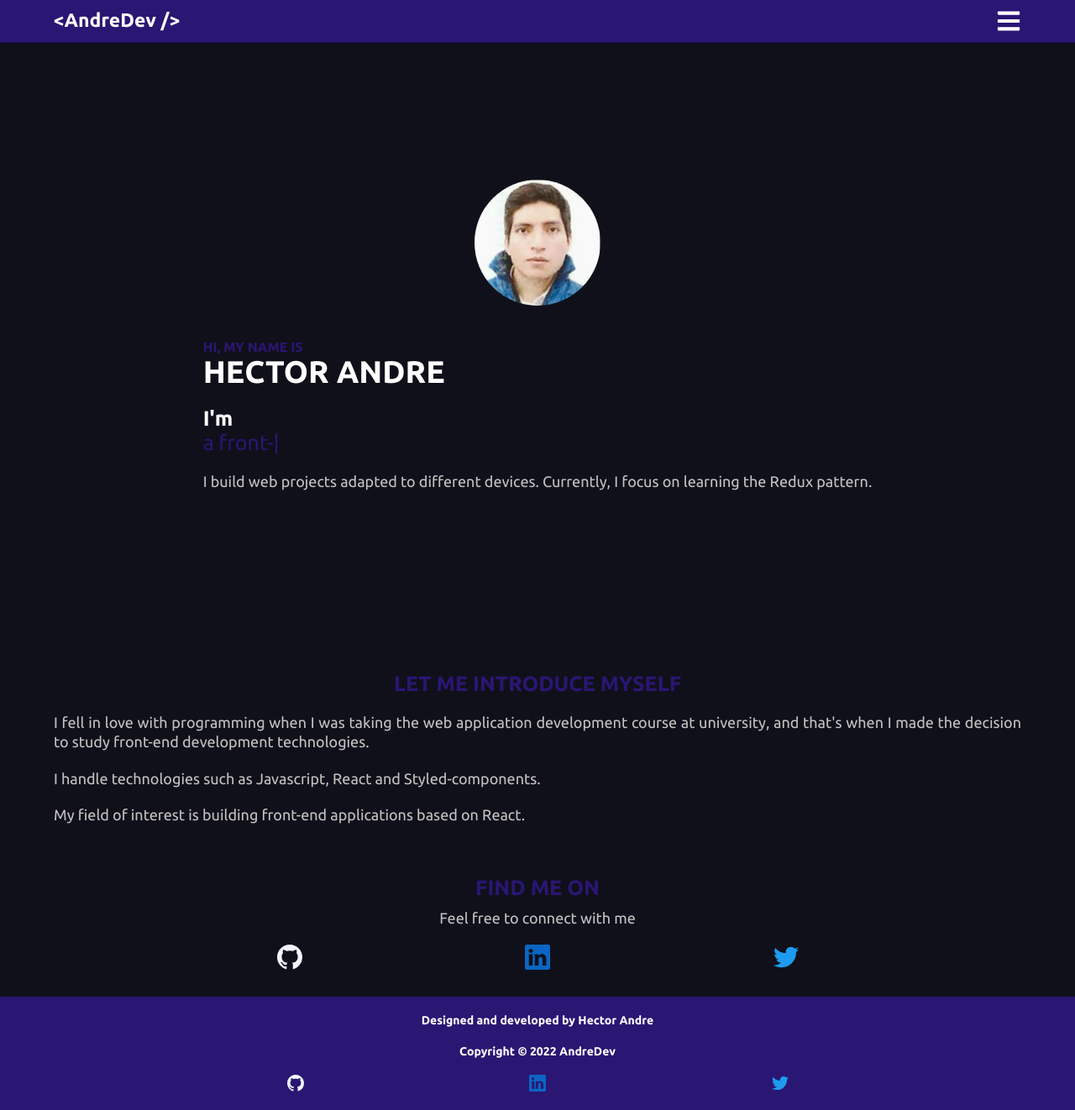
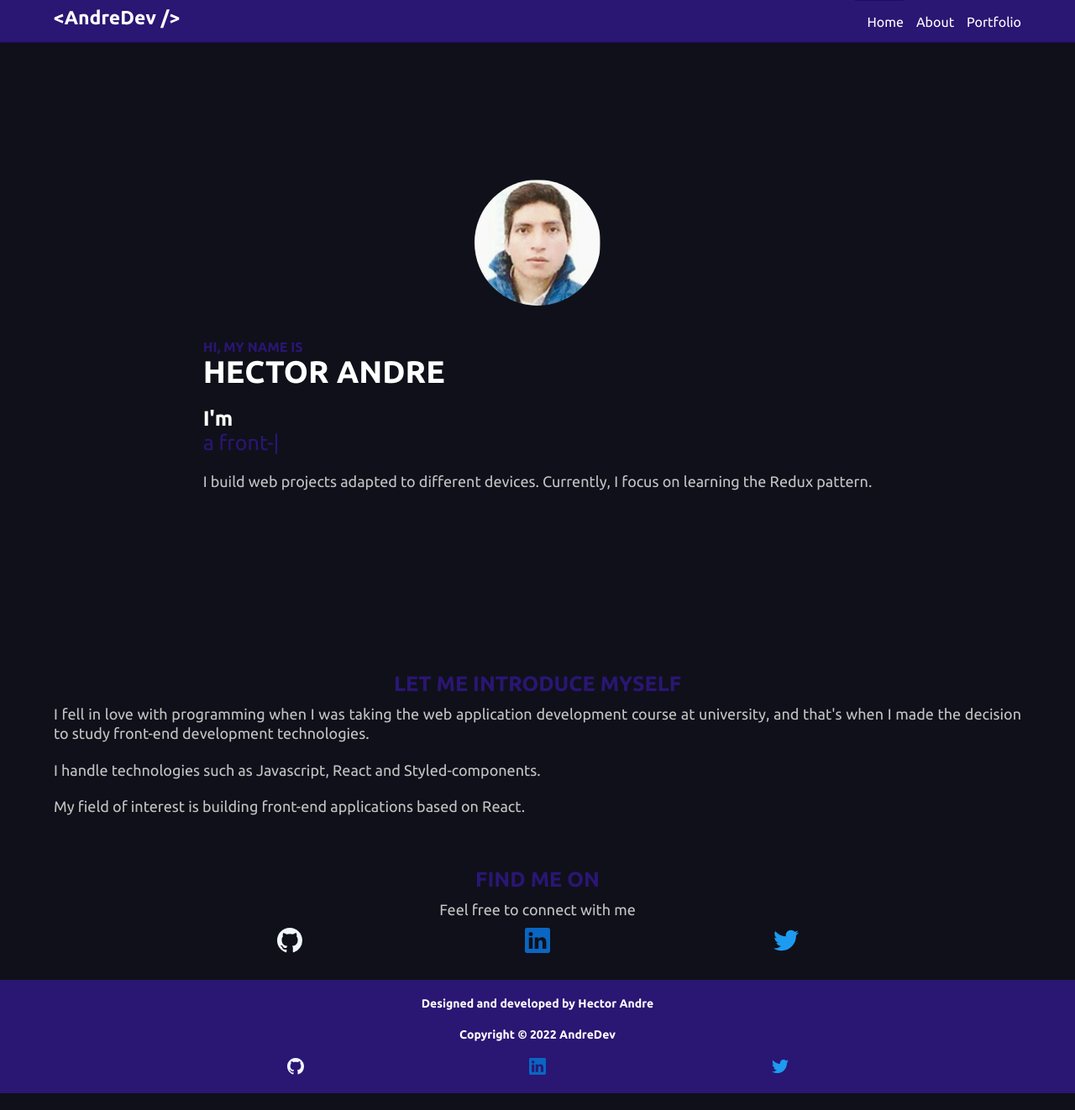
Before and after one commit to AndreDev12/portfolio, a React (Vite) app: page / in a window 1280 px wide. Shown: the whole page at 84% size. Built offline with nearby package versions, Linux system fonts and the light colour scheme.

Commit message:
Styling the Nav component on tablet

```diff
--- a/src/components/About/styles.js
+++ b/src/components/About/styles.js
@@ -15,7 +15,7 @@ export const AboutDiv = styled.div`
         text-transform: uppercase;
         font-size: ${({theme}) => theme.fonts.sizes.test3};
         color: ${({theme}) => theme.colors.purple};
-        margin-bottom: 2rem;
+        margin-bottom: 1rem;
     }
     p{
         margin: 0 0 2rem;
@@ -36,7 +36,7 @@ export const Skills = styled.div`
         text-transform: uppercase;
         font-size: ${({theme}) => theme.fonts.sizes.test3};
         color: ${({theme}) => theme.colors.purple};
-        margin-bottom: 2rem;
+        margin-bottom: 1rem;
     }
     ul{
         display: grid;
--- a/src/components/Home/styles.js
+++ b/src/components/Home/styles.js
@@ -95,7 +95,7 @@ export const Presentation = styled.div`
         text-transform: uppercase;
         font-size: ${({theme}) => theme.fonts.sizes.test3};
         color: ${({theme}) => theme.colors.purple};
-        margin-bottom: 2rem;
+        margin-bottom: 1rem;
     }
     p{
         margin: 0 0 2rem;
@@ -115,7 +115,7 @@ export const Contact = styled.div`
         margin-bottom: 1rem;
     }
     p{
-        margin: 0 0 2rem;
+        margin: 0 0 1rem;
         color: ${({theme}) => theme.colors.gray};
         font-size: 1.8rem;
         line-height: 1.3;
--- a/src/components/NavBar/styles.js
+++ b/src/components/NavBar/styles.js
@@ -14,7 +14,7 @@ export const HeaderContainer = styled.header`
         width: 90%;
         margin: 0 auto;
         max-width: 1400px;
-        div{
+        > div{
             display: flex;
             height: 100%;
             justify-content: space-between;
@@ -37,10 +37,14 @@ export const Logo = styled.div`
 
 export const MenuButton = styled.div`
     flex-basis: 3rem;
-    height: 100%;
+    height: 3rem;
+    @media(min-width: ${({theme}) => theme.breakpoints.tablet}){
+        display: none;
+    }
 `;
 
 export const Nav = styled.nav`
+    @media(max-width: 767px){
         background-color: ${({theme}) => theme.colors.black};
         height: calc(100vh - 5rem);
         max-width: 25rem;
@@ -51,11 +55,17 @@ export const Nav = styled.nav`
         transition: all .3s;
         width: ${({toggle}) => toggle ? "100%" : "0%"};
         z-index: 10;
+    }
     li:nth-child(1){
         border-top: .1rem solid ${({theme}) => theme.colors.darkPurple};
     }
     li:not(:nth-child(1)){
         border-top: .1rem solid ${({theme}) => theme.colors.purple};
+    }
+    ul{
+        @media(min-width: ${({theme}) => theme.breakpoints.tablet}){
+            display: flex;
+        }
     }
 `;
 
--- a/src/components/Portfolio/styles.js
+++ b/src/components/Portfolio/styles.js
@@ -22,10 +22,10 @@ export const ContentText = styled.div`
         text-transform: uppercase;
         font-size: ${({theme}) => theme.fonts.sizes.test3};
         color: ${({theme}) => theme.colors.purple};
-        margin-bottom: 2rem;
+        margin-bottom: 1rem;
     }
     p{
-        margin: 0 0 2rem;
+        margin: 0 0 3rem;
         color: ${({theme}) => theme.colors.gray};
         font-size: 1.8rem;
         line-height: 1.3;
@@ -36,8 +36,8 @@ export const ContentText = styled.div`
 export const Projects = styled.div`
     display: grid;
     grid-template-columns: 1fr;
-    grid-auto-rows: minmax(25rem, auto);
     grid-gap: 1.5rem;
+    grid-auto-rows: 25rem;
 `;
 
 export const Card = styled.div`
```
Lines whose indentation alone changed are shown as unchanged.
